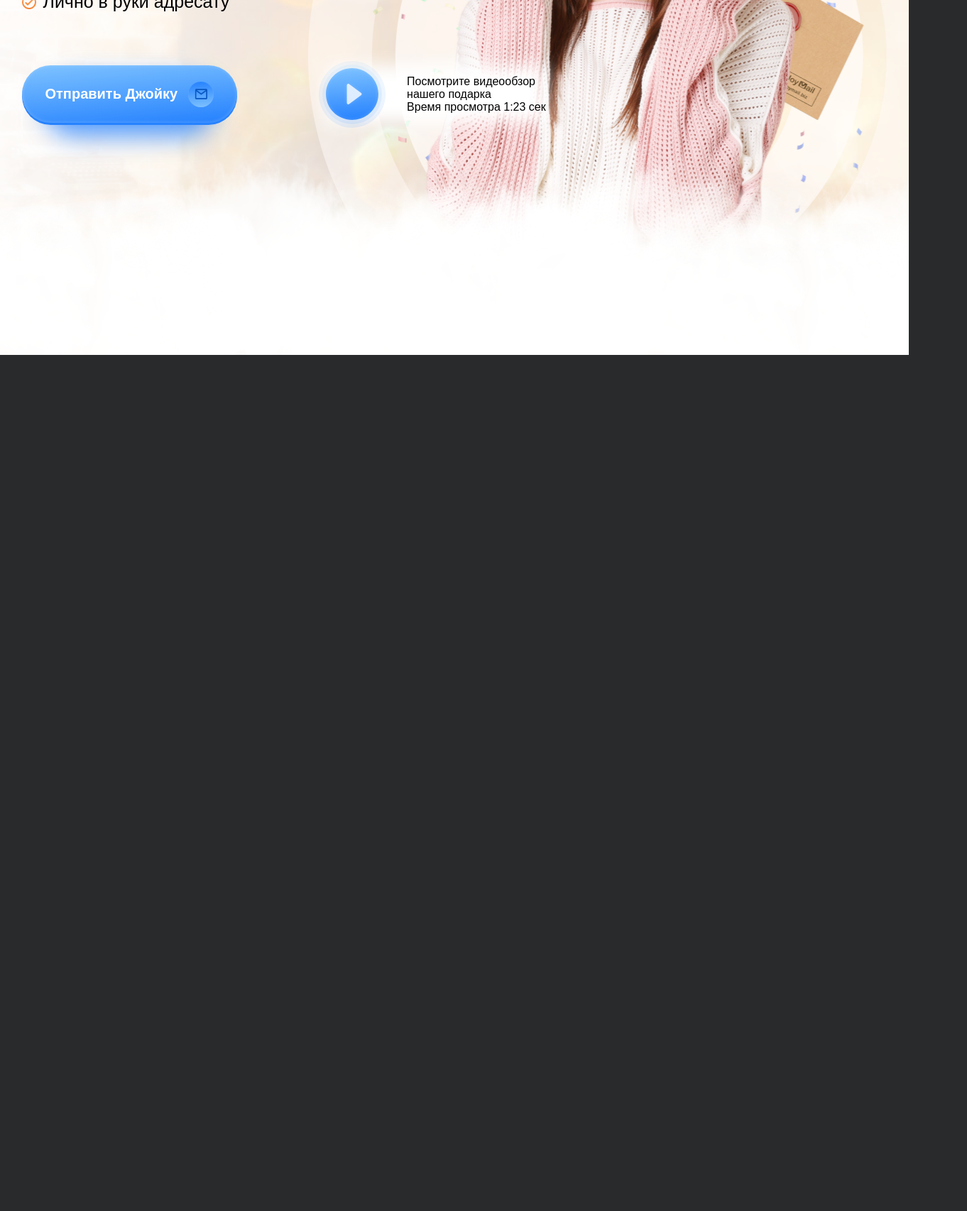
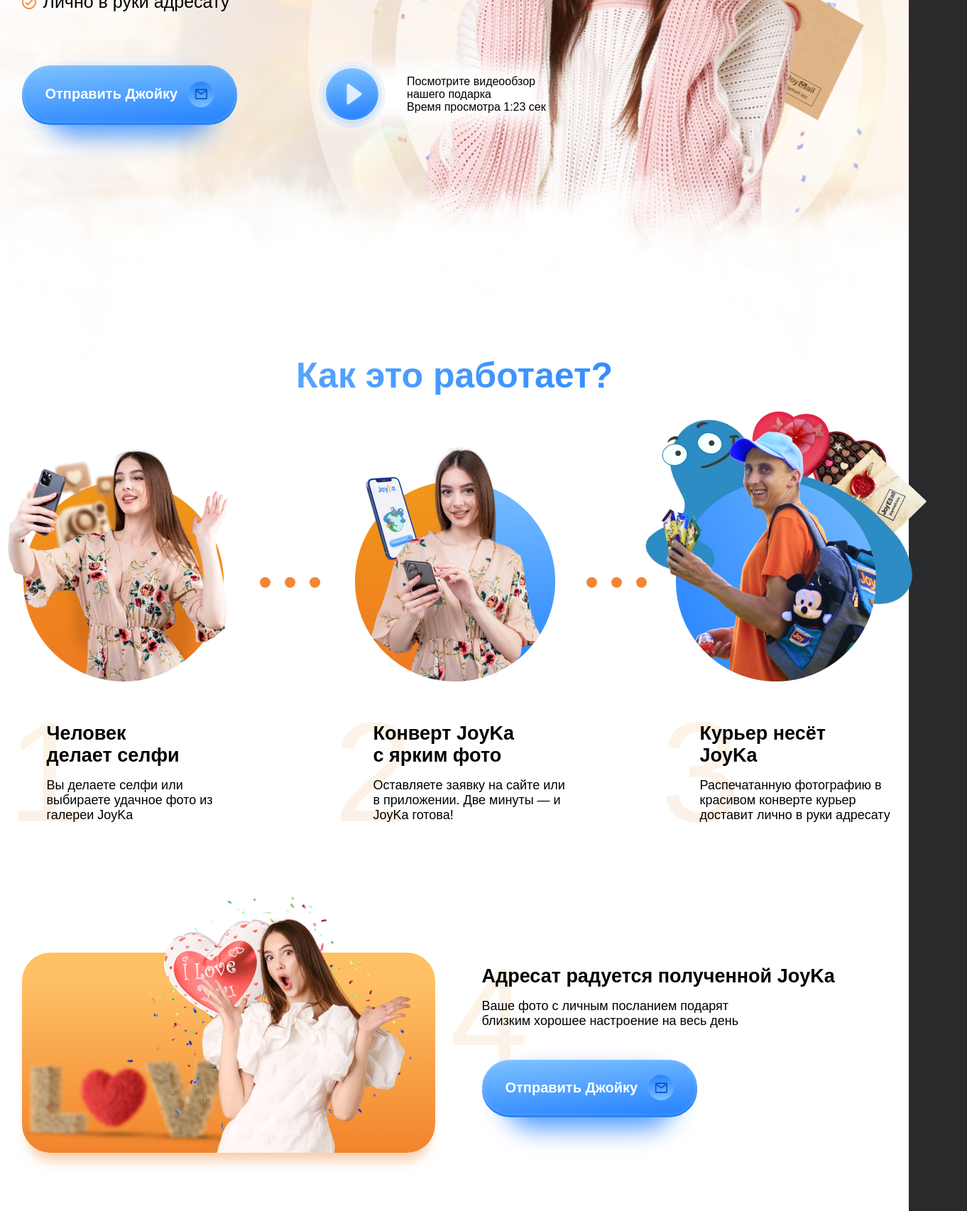
Before and after one commit to ageiwa/joyka-template-vue, a Vue app: page / in a window 1280 px wide. Shown: the part 493-2199 px from the top of the page at 71% size, 1362 px wide, since content can reach past the window. Before the commit the page ends 993 px from the top, so only its background shows below. Built offline with nearby package versions, Linux system fonts and the light colour scheme.

Commit message:
Moved the cloud a little lower

```diff
--- a/src/App.vue
+++ b/src/App.vue
@@ -10,7 +10,7 @@
 <template>
   <Header />
   <Preview />
-  <!-- <HowItWorks /> -->
+  <HowItWorks />
   <!-- <ReasonForSend /> -->
   <!-- <Form /> -->
   <!-- <Footer /> -->
--- a/src/components/HowItWorks/media.scss
+++ b/src/components/HowItWorks/media.scss
@@ -30,7 +30,6 @@
             display: flex;
         }
     }
-}
 
     .step-address {
         margin: 0;
@@ -51,3 +50,4 @@
             display: none;
         }
     }
+}
--- a/src/components/Preview/style.scss
+++ b/src/components/Preview/style.scss
@@ -41,7 +41,7 @@
     }
 
     &__clouds {
-        bottom: 0;
+        bottom: -5px;
         width: 100%;
         height: 324px;
         background-image: url('@/assets/clouds.png');
```
Lines whose indentation alone changed are shown as unchanged.
